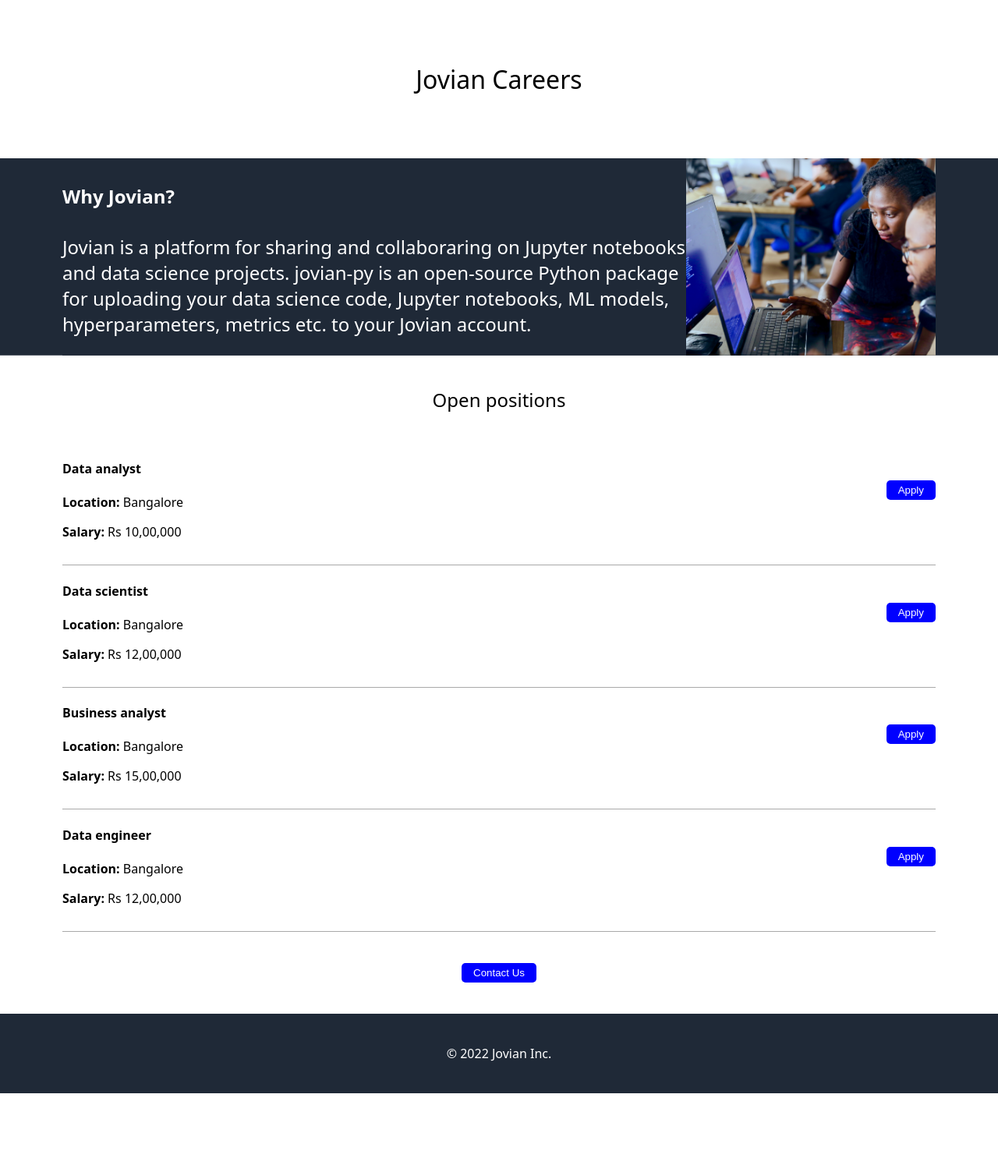
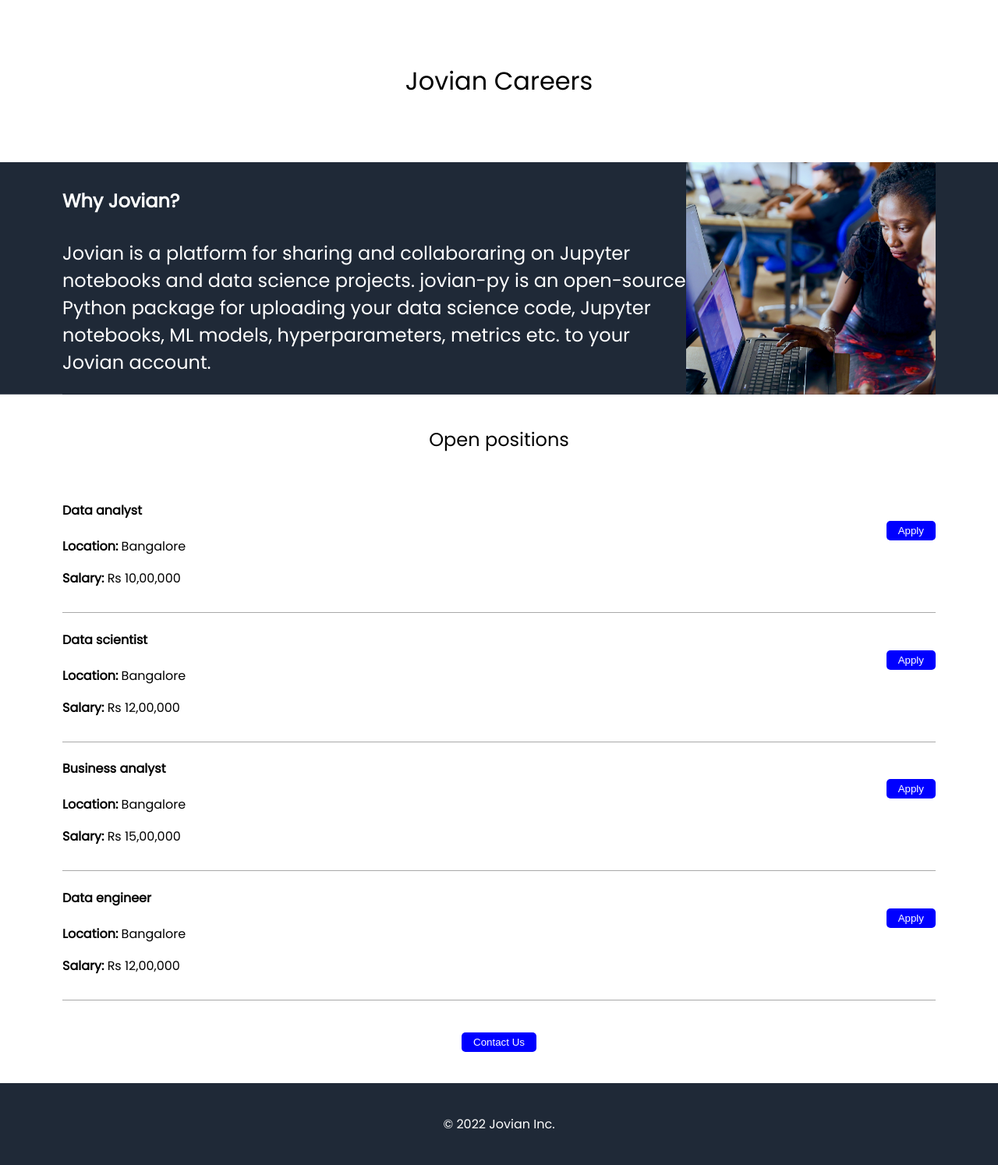
Before and after one commit to nageshpk/Career-site-v2, a Flask app: page / in a window 1280 px wide. Shown: the whole page at 78% size. Before the commit the page ends 1402 px from the top, so only its background shows below. Run offline with Flask 2, Linux system fonts and the light colour scheme.

Commit message:
-added font family poppins -updated favicon

```diff
--- a/static/css/main.css
+++ b/static/css/main.css
@@ -1,7 +1,7 @@
 body {
     margin: 0;
     padding: 0;
-    font-family: system-ui, -apple-system, BlinkMacSystemFont, 'Segoe UI', Roboto, Oxygen, Ubuntu, Cantarell, 'Open Sans', 'Helvetica Neue', sans-serif;
+    font-family: 'Poppins', sans-serif;
 }
 
 
--- a/templates/index.html
+++ b/templates/index.html
@@ -1,8 +1,14 @@
 <!DOCTYPE html>
 <html>
     <head>
-        <title>Flask app</title>
+        <title>Jovian</title>
+        <link rel="icon" type="image/x-icon" href="/static/images/jovian-icon.png">
         <link rel="stylesheet" href="/static/css/main.css">
+        <link rel="preconnect" href="https://fonts.googleapis.com">
+        <link rel="preconnect" href="https://fonts.gstatic.com" crossorigin>
+        <link href="https://fonts.googleapis.com/css2?family=Poppins&display=swap" rel="stylesheet">
+        <meta charset="utf-8">
+        <meta name="viewport" content="width=device-width, initial-scale=1">
     </head>
     <body>
         <div class="container">
```
